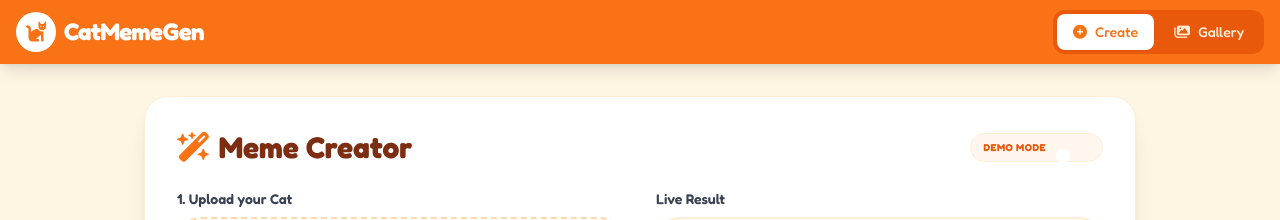
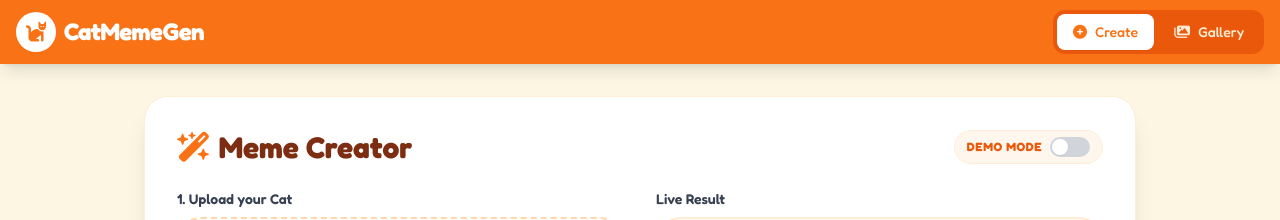
Before and after one commit to shanxus/cat_meme_generator, a React (Vite) app: page / in a window 1280 px wide. Shown: the top 220 px of the page. Built offline with nearby package versions, Linux system fonts and the light colour scheme.

Commit message:
style: update Demo Mode toggle button size, animation, responsiveness, and add accessibility label.

```diff
--- a/components/MemeCreator.tsx
+++ b/components/MemeCreator.tsx
@@ -164,13 +164,14 @@ const MemeCreator: React.FC<MemeCreatorProps> = ({ onMemeGenerated }) => {
             Meme Creator
           </h2>
 
-          <div className="flex items-center gap-2 bg-orange-50 px-3 py-1.5 rounded-full border border-orange-100 self-end sm:self-auto">
-            <span className="text-[10px] font-bold text-orange-600 uppercase tracking-wider">Demo Mode</span>
+          <div className="flex items-center gap-2 bg-orange-50 px-3 py-1.5 rounded-full border border-orange-100 flex-shrink-0">
+            <span className="text-[10px] md:text-xs font-bold text-orange-600 uppercase tracking-wider select-none">Demo Mode</span>
             <button
               onClick={() => setIsMockMode(!isMockMode)}
-              className={`w-9 h-4.5 rounded-full relative transition-colors ${isMockMode ? 'bg-orange-500' : 'bg-gray-300'}`}
+              className={`w-10 h-5 rounded-full relative transition-colors duration-200 ease-in-out focus:outline-none ${isMockMode ? 'bg-orange-500' : 'bg-gray-300'}`}
+              aria-label="Toggle Demo Mode"
             >
-              <div className={`absolute top-0.5 w-3.5 h-3.5 bg-white rounded-full transition-all ${isMockMode ? 'left-5' : 'left-0.5'}`}></div>
+              <div className={`absolute top-0.5 w-4 h-4 bg-white rounded-full transition-all duration-200 ease-in-out shadow-sm ${isMockMode ? 'translate-x-5' : 'translate-x-0.5'}`}></div>
             </button>
           </div>
         </div>
```
